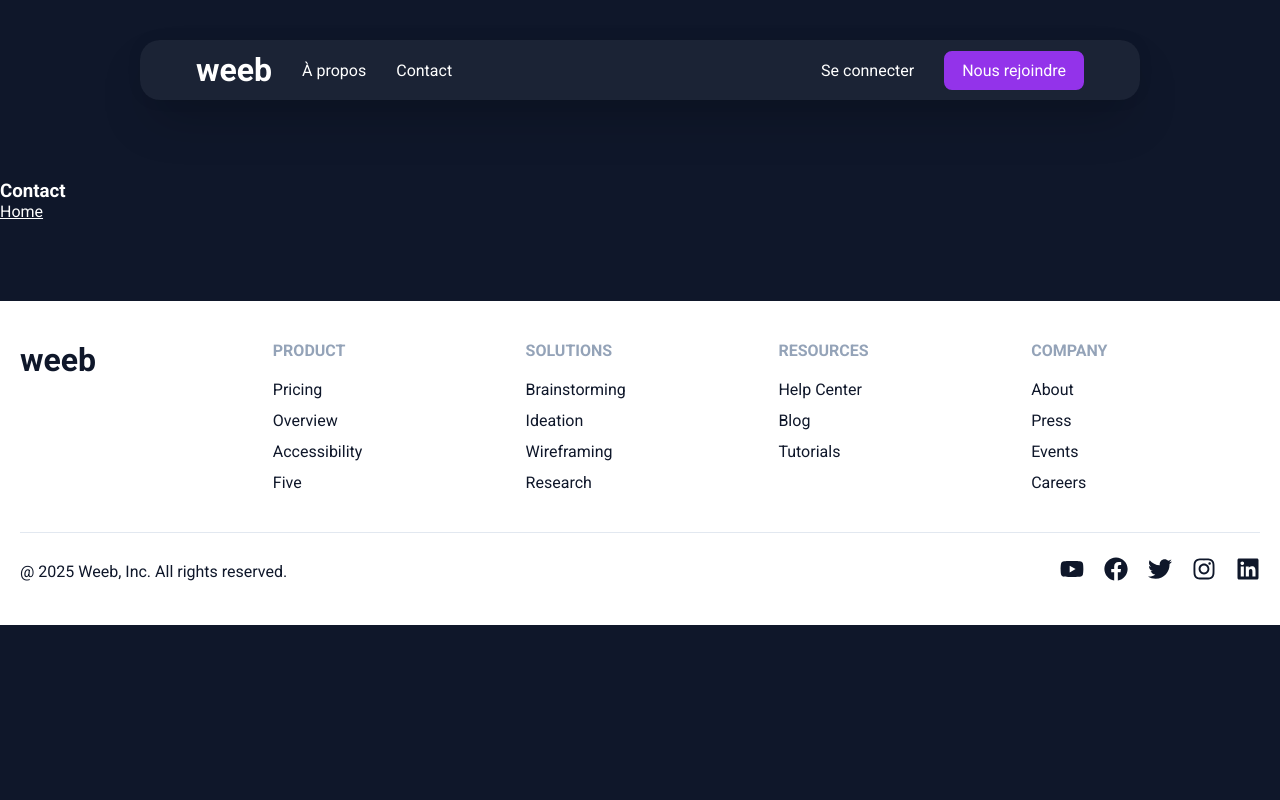
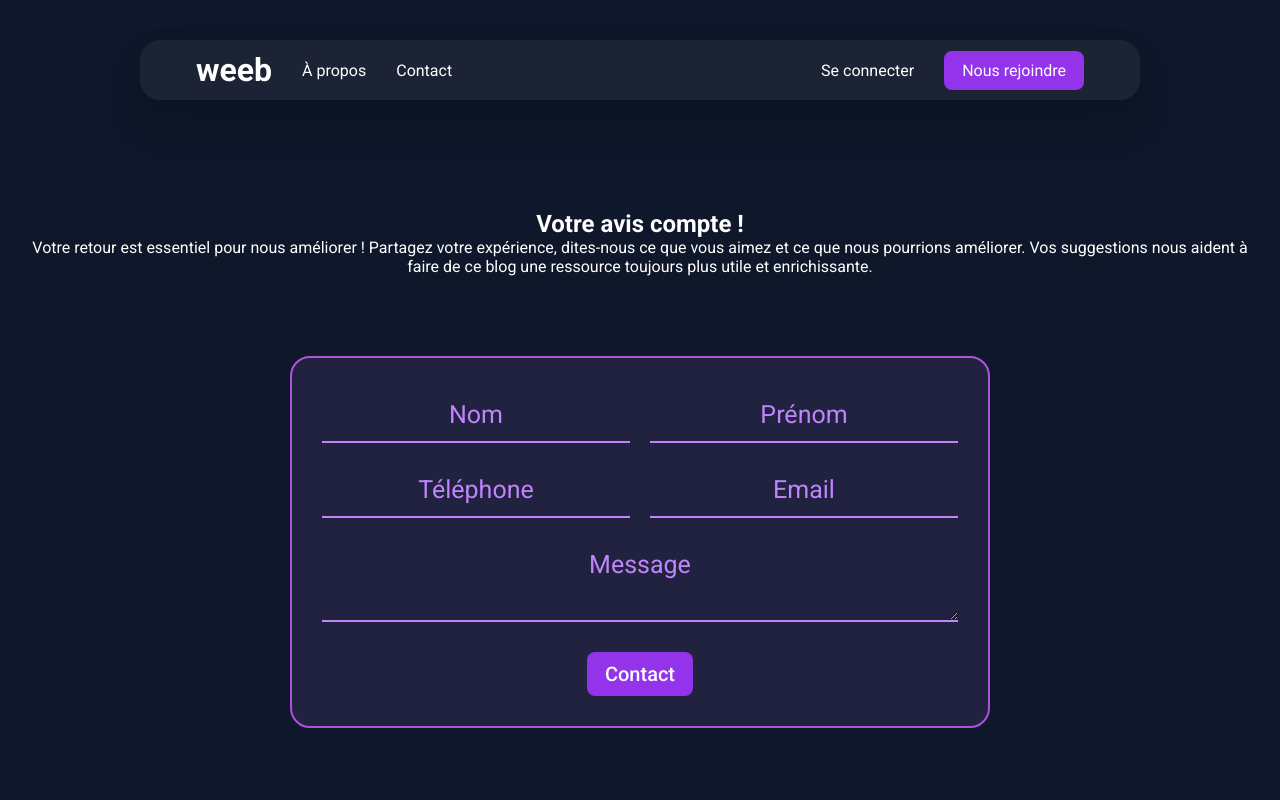
Before and after one commit to zeroualm/weeb_mathis_zeroual, a React (Vite) app in the folder projet-weeb/: page /contact in a window 1280 px wide. Shown: the top 800 px of the page. Built offline with nearby package versions, Linux system fonts and the light colour scheme.

Commit message:
feat: page contact

```diff
--- a/projet-weeb/src/App.css
+++ b/projet-weeb/src/App.css
@@ -15,6 +15,8 @@
     --btn-purple : #9333EA;
     --footer-header :#94A3B8;
     --footer-link :#0F172A;
+    --form-bg :#C084FC1A;
+    --form-border: #AF52DE
 }
 
 #root {
@@ -24,18 +26,6 @@
     flex-direction: column;
     min-height: 100vh;
     gap: 80px;
-}
-
-.home-container {
-    width: 100%;
-    max-width: 1280px;
-    margin: 0 auto;
-    padding: 30px 20px;
-    text-align: center;
-}
-
-.home-container section {
-    padding: 24px;
 }
 
 body {
@@ -58,13 +48,22 @@ body {
     text-transform: uppercase;
 }
 
-/* Home */
-
-.home-container {
+.home-container, .contact-container {
     display: flex;
     flex-direction: column;
     gap: 80px;
     align-items: center;
+    width: 100%;
+    max-width: 1280px;
+    margin: 0 auto;
+    padding: 30px 20px;
+    text-align: center;
+}
+
+/* Home */
+
+    .home-container section {
+        padding: 24px;
     }
 
     .home-container img{
@@ -109,7 +108,7 @@ body {
     .home-entreprise-list {
         display: flex;
         flex-direction: row;
-    gap: 60px;
+        gap: 2vw;
     }
 
     .home-entreprise-list img {
@@ -149,6 +148,63 @@ body {
         gap: 20px;
     }
 
+/* Contact */
+
+    /* Form */
+
+    .contact-form form {
+        display: flex;
+        flex-direction: column;
+        justify-content: center;
+        align-items: center;
+        background-color: var(--form-bg);
+        border: 2px solid var(--form-border);
+        border-radius: 20px;
+        padding: 30px;
+        max-width: 800px;
+        margin: 0 auto;
+    }
+
+    .contact-form-grid {
+        display: grid;
+        grid-template-columns: 1fr 1fr;
+        gap: 20px;
+        margin-bottom: 30px;
+        width: 100%;
+    }
+
+    .contact-form-grid input, .contact-form-grid textarea {
+        text-align: center;
+        padding: 12px;
+        font-size: 16px;
+        width: 100%;
+        background: transparent;
+        border: none;
+        border-bottom: 2px solid var(--secondary-text);
+        font-size: 25px;
+    }
+
+    .contact-form-grid textarea {
+        grid-column: span 2;
+        resize: vertical;
+    }
+
+    .contact-form-grid input:focus, .contact-form-grid textarea:focus {
+        outline: none;
+        border: 2px solid var(--secondary-text);
+    }
+
+    .contact-form-grid input::placeholder,.contact-form-grid textarea::placeholder {
+        color: var(--secondary-text);
+        opacity: 1;
+    }
+
+    .contact-form-grid input:focus::placeholder,.contact-form-grid textarea:focus::placeholder {
+        opacity: 0;
+    }
+
+/* Responsive */
+
 @media only screen and (max-width:980px){
     .home-entreprise h2,.home-ressources h2, .home-ecosystem h2 {
         font-size: 50px;
--- a/projet-weeb/src/components/Button/Button.css
+++ b/projet-weeb/src/components/Button/Button.css
@@ -1,17 +1,31 @@
-.btn-primary, .btn-secondary {
+/* Classe de base pour la structure */
+.btn {
     border-radius: 8px;
     padding: 8px 16px;
     font-size: 20px;
     font-weight: 500;
     cursor: pointer;
+    transition: all 0.2s ease-in-out;
 }
 
 .btn-primary {
     background-color: var(--btn-purple);
     border: 2px solid var(--btn-purple);
+    color: white;
+}
+
+.btn-primary:hover {
+    background-color: transparent;
+    color: var(--btn-purple);
 }
 
 .btn-secondary {
     background-color: transparent;
     border: 2px solid white;
+    color: white;
 }
+
+.btn-secondary:hover {
+    background-color: white;
+    color: var(--btn-purple);
+}
--- a/projet-weeb/src/components/Button/Button.jsx
+++ b/projet-weeb/src/components/Button/Button.jsx
@@ -1,8 +1,15 @@
 import { Link } from "react-router-dom";
 import './Button.css'
 
-const Button = (props) => {
-    return <button className={props.type}>{props.label}</button>;
-}
+const Button = ({ children, variant = 'primary', className = '', ...props }) => {
+
+    const classes = `btn btn-${variant} ${className}`;
+
+    return (
+        <button className={classes} {...props}>
+            {children}
+        </button>
+    );
+};
 
 export default Button
--- a/projet-weeb/src/components/Nav/Header.jsx
+++ b/projet-weeb/src/components/Nav/Header.jsx
@@ -13,7 +13,7 @@ const Header = () => {
 
             <div>
                 <Link to="/login">Se connecter</Link>
-                <Button type="btn-primary" label="Nous rejoindre"/>
+                <Button variant="primary">Nous rejoindre</Button>
             </div>
 
         </nav>
--- a/projet-weeb/src/pages/Contact.jsx
+++ b/projet-weeb/src/pages/Contact.jsx
@@ -1,19 +1,39 @@
 import { Link } from "react-router-dom";
+import Button from "../components/Button/Button";
 
 const Contact = () => {
     return (
-        <section className="contact-container">
+        <div className="contact-container">
 
-        <section>
+            <section className="contact-hero">
 
-            <h1>Contact</h1>
+                <h1>Votre avis compte !</h1>
 
-            <div>
-                <Link to="/">Home</Link>
-            </div>
-        </section>
+                <p>Votre retour est essentiel pour nous améliorer ! Partagez votre expérience, dites-nous ce que vous aimez et ce que nous pourrions améliorer. Vos suggestions nous aident à faire de ce blog une ressource toujours plus utile et enrichissante. </p>
 
-        </section>
+            </section>
+
+           <section className="contact-form">
+                <form action="">
+
+                    <div className="contact-form-grid">
+                        <input type="text" name="nom" id="nom" placeholder="Nom" />
+                        <input type="text" name="prenom" id="prenom" placeholder="Prénom" />
+
+                        <input type="text" name="telephone" id="telephone" placeholder="Téléphone" />
+                        <input type="email" name="email" id="email" placeholder="Email" />
+
+                        <textarea name="message" id="message" placeholder="Message" className="contact-message-input"/>
+                    </div>
+
+                    <div className="submit-btn-container">
+                        <Button variant="primary">Contact</Button>
+                    </div>
+
+                </form>
+            </section>
+
+        </div>
     );
 };
 
--- a/projet-weeb/src/pages/Home.jsx
+++ b/projet-weeb/src/pages/Home.jsx
@@ -23,8 +23,9 @@ const Home = () => {
                 <p>Le monde du web évolue constamment, et nous sommes là pour vous guider à travers ses tendances, technologies et meilleures pratiques. Que vous soyez développeur, designer ou passionné du digital, notre blog vous offre du contenu de qualité pour rester à la pointe.</p>
 
                 <div className="home-btn-container">
-                    <Button type="btn-primary" label="Découvrir les articles" />
-                    <Button type="btn-secondary" label="S'abonner à la newsletter"/>
+                    <Button variant="primary"> Découvrir les articles</Button>
+
+                    <Button variant="secondary">S'abonner à la newsletter</Button>
                 </div>
 
                 <img src={Desktop} alt="Image de site web" />
```
Lines whose indentation alone changed are shown as unchanged.
